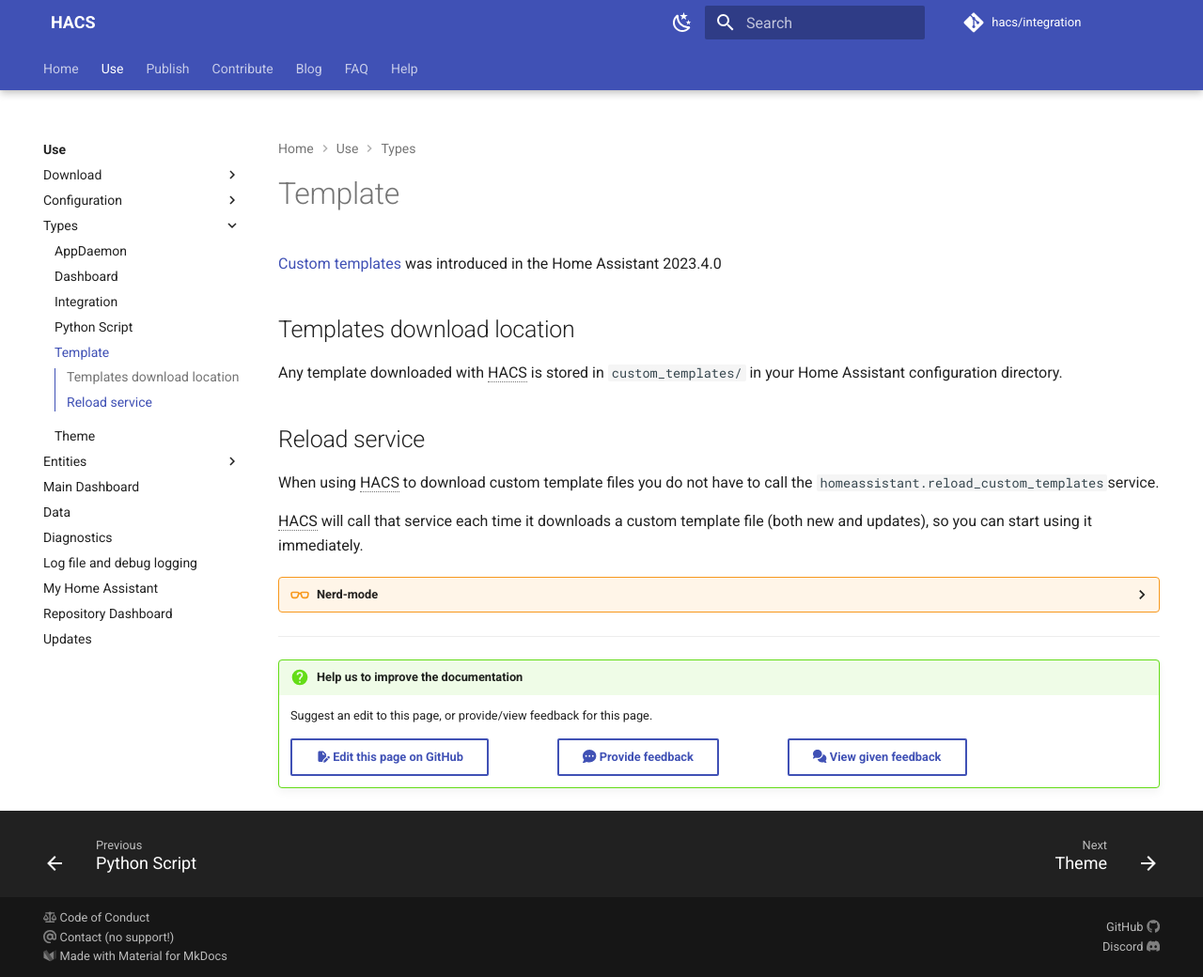
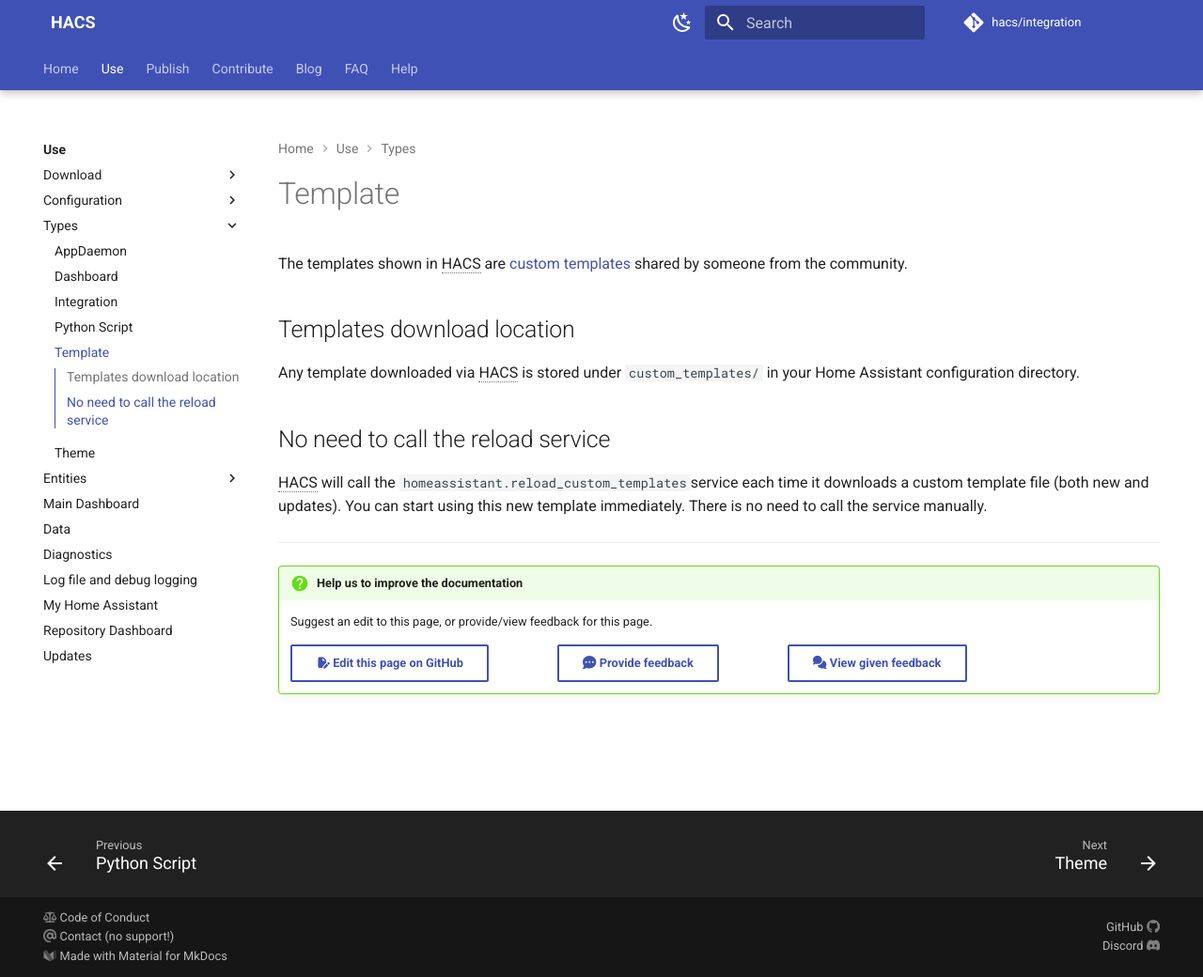
Before and after one commit to hacs/documentation, an MkDocs documentation site: the page built from source/docs/use/type/template.md, in a window 1280 px wide and 1040 px high. Shown: the whole window at 94% size. Built offline with MkDocs 1.6.1 and Material for MkDocs 9.7.7, drawn with Linux system fonts in a browser that asks for light colours; plug-ins that fetch from the network failed and are left out; comment, search, counter and statistics services are not loaded.

Commit message:
Templates: rephrase

```diff
--- a/source/docs/use/type/template.md
+++ b/source/docs/use/type/template.md
@@ -2,19 +2,13 @@
 title: Template
 ---
 
-[Custom templates](https://www.home-assistant.io/docs/use/configuration/templating/#reusing-templates) was introduced in the Home Assistant 2023.4.0
+The templates shown in HACS are [custom templates](https://www.home-assistant.io/docs/configuration/templating/#reusing-templates) shared by someone from the community.
 
 ## Templates download location
 
-Any template downloaded with HACS is stored in `custom_templates/` in your Home Assistant configuration directory.
+Any template downloaded via HACS is stored under `custom_templates/` in your Home Assistant configuration directory.
 
 
-## Reload service
+## No need to call the reload service
 
-When using HACS to download custom template files you do not have to call the `homeassistant.reload_custom_templates`service.
-
-HACS will call that service each time it downloads a custom template file (both new and updates), so you can start using it immediately.
-
-??? nerd-mode
-
-    Nothing yet :(
+HACS will call the `homeassistant.reload_custom_templates`service each time it downloads a custom template file (both new and updates). You can start using this new template immediately. There is no need to call the service manually.
```
